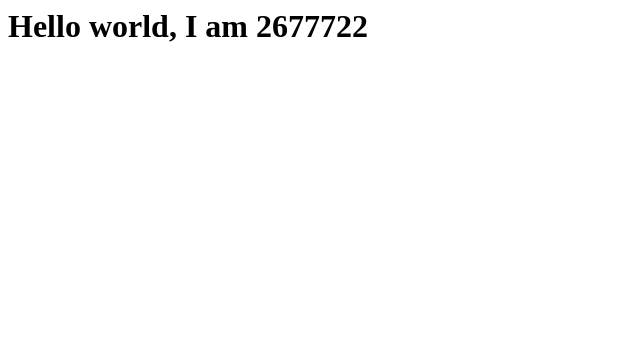
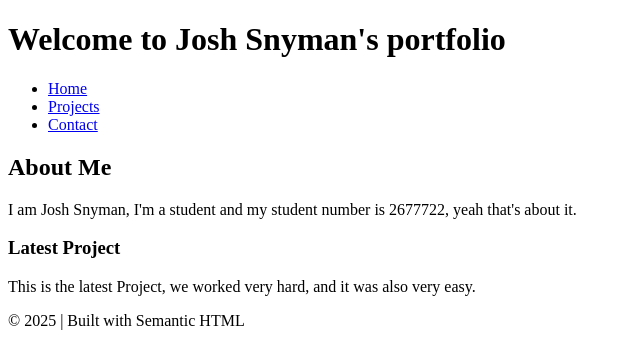
Before and after one commit to JoshSnyman333/Lab1, a plain HTML site: page index.html in a window 1280 px wide. Shown: the whole page, without its empty margins (0-640 px from the left). Drawn offline with Linux system fonts and the light colour scheme.

Commit message:
Lab 2 changes

```diff
--- a/index.html
+++ b/index.html
@@ -1 +1,44 @@
-<h1>Hello world, I am 2677722<h1>
+<!DOCTYPE html>
+<html lang="en">
+<head>
+    <meta charset="UTF-8">
+    <meta name="viewport" content="width=device-width, initial-scale=1.0">
+    <h1>Welcome to Josh Snyman's portfolio</h1>
+</head>
+    <nav>
+        <ul>
+            <li>
+                <a href=”#”>Home</a>
+            </li>
+            <li>
+                <a href=”#”>Projects</a>
+            </li>
+            <li>
+                <a href=”#”>Contact</a>
+            </li>
+        </ul>
+    </nav>
+
+    <main>
+        <section id = "About me">
+            <h2>
+            About Me
+            </h2>
+            <p>
+                I am Josh Snyman, I'm a student and my student number is 2677722,
+                yeah that's about it.
+           </p>
+        </section>
+        <article id = "Latest Project">
+            <h3>
+            Latest Project
+            </h3>
+            <p>
+                This is the latest Project, we worked very hard, and it was also very easy.
+            </p>
+        </article>
+        <footer>
+        © 2025 | Built with Semantic HTML
+        </footer>
+    </main>
+</html>
```
